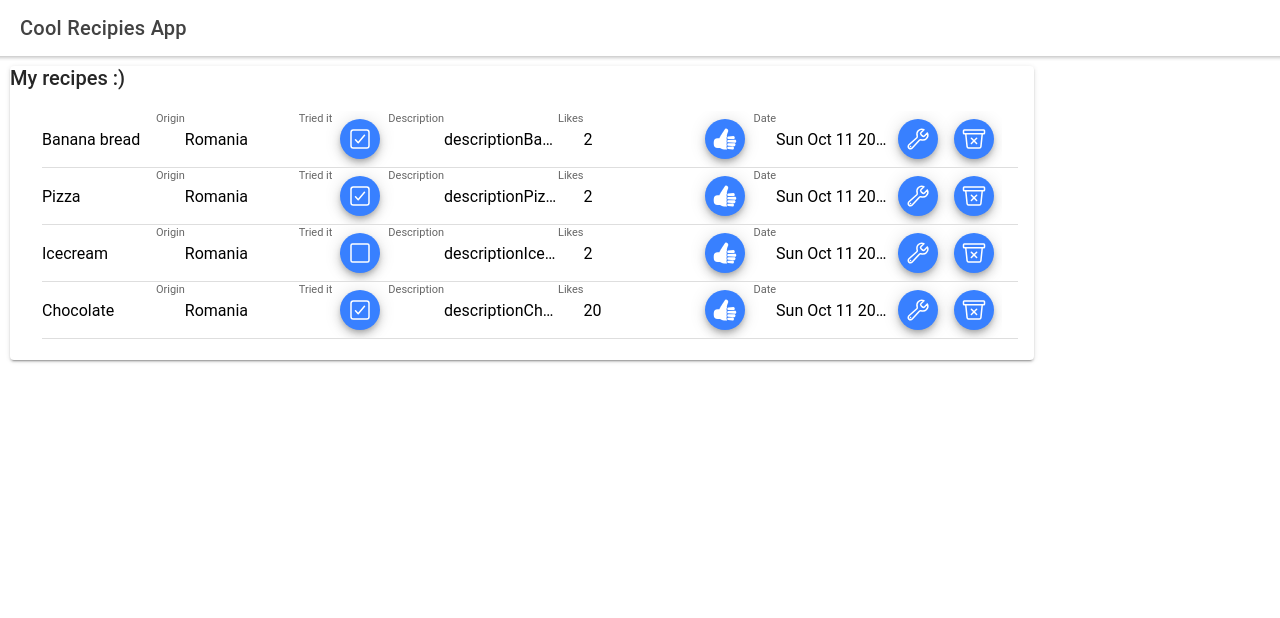
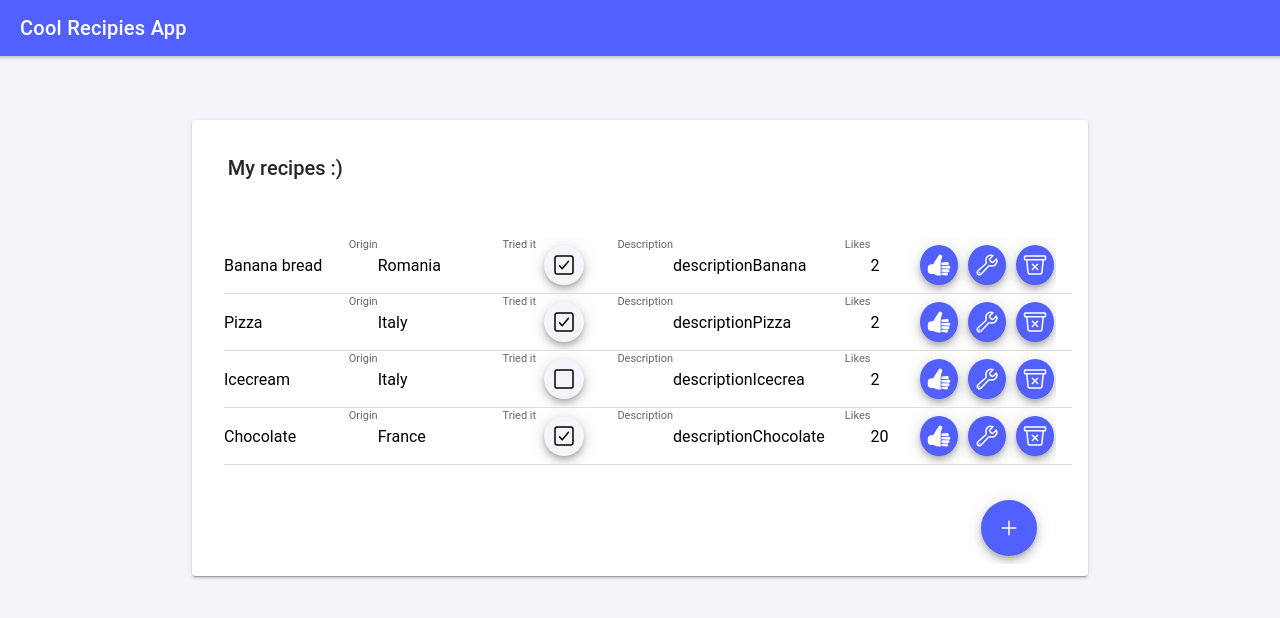
Before and after one commit to florentina-ban/ionic, a React (Create React App) app: page /home in a window 1280 px wide. Shown: the top 618 px of the page. Built offline with nearby package versions, Linux system fonts and the light colour scheme.

Commit message:
Design work - RecipeList; remove recipe behaviour

```diff
--- a/src/App.tsx
+++ b/src/App.tsx
@@ -27,7 +27,7 @@ const App: React.FC = () => (
   <IonApp>
     <IonReactRouter>
       <IonRouterOutlet>
-        <Route path="/home" component={RecipeList} exact={true} />
+        <Route exact path="/home" component={RecipeList} />
         <Route path="/edit/:id" component={EditRecipe}  />
         <Route exact path="/" render={() => <Redirect to="/home" />} />
       </IonRouterOutlet>
--- a/src/components/EditRecipe.tsx
+++ b/src/components/EditRecipe.tsx
@@ -1,4 +1,4 @@
-import React from 'react';
+import React, { useState } from 'react';
 import { IonCard, IonCardContent, IonCardTitle, IonContent, IonHeader, IonInput, IonItem, IonItemDivider, IonLabel, IonPage, IonTitle, IonToolbar } from '@ionic/react';
 import './recipeList.css';
 import RecipePropsRoute from '../interfaces/RecipePropsRoute';
@@ -14,7 +14,8 @@ const logger = getLogger("editRecipe");
 
 const EditRecipe: React.FC<RecipePropsRoute> = ({history, match}) =>  {
 logger("orice");
-    const currentRecipe = { id: 4, name: "Chocolate", text: "descriptionChocolate", likes: 20};//recipeProvider(+match.params.id);
+    const currentRecipe = recipeProvider(+match.params.id);
+    const [state, setState] = useState(currentRecipe);
     const { text, name, likes } = currentRecipe;
     return (
         <IonPage>
--- a/src/components/Recipe.tsx
+++ b/src/components/Recipe.tsx
@@ -1,5 +1,5 @@
-import { IonButton, IonCheckbox, IonFabButton, IonIcon, IonItem, IonLabel, IonNote } from '@ionic/react';
-import { alertCircleOutline, buildOutline, checkboxOutline, checkmark, checkmarkCircleOutline, checkmarkCircleSharp, closeCircleOutline, closeCircleSharp, square, squareOutline, thumbsUp, thumbsUpOutline, thumbsUpSharp, trashBinOutline } from 'ionicons/icons';
+import {IonFabButton, IonIcon, IonItem, IonLabel, IonNote } from '@ionic/react';
+import {  buildOutline, checkboxOutline,  squareOutline, thumbsUp, trashBinOutline } from 'ionicons/icons';
 import React, { useState } from 'react';
 import RecipePropsExt from '../interfaces/RecipePropsExt';
 import './recipeList.css';
@@ -19,34 +19,37 @@ const Recipe: React.FC<RecipePropsExt> = (props) => {
         const { editRecipe } = state;
         editRecipe(id);
     }
+    const onDelete = () =>  {
+      const {removeRecipe} = state;
+      removeRecipe(id);
+
+    }
 
   return (
         <IonItem>
-          <IonLabel>{name}</IonLabel>
+          <IonLabel class="normalLabel">{name}</IonLabel>
           <IonNote>Origin</IonNote>
-          <IonLabel>{origin}</IonLabel>
+          <IonLabel class="normalLabel">{origin}</IonLabel>
           <IonNote>Tried it</IonNote>
-          { triedIt && <IonFabButton size="small"><IonIcon  icon={checkboxOutline}/></IonFabButton>}
-          { !triedIt && <IonFabButton size="small"><IonIcon icon={squareOutline}/></IonFabButton> }
+          { triedIt && <IonFabButton color="light" size="small"><IonIcon  icon={checkboxOutline}/></IonFabButton>}
+          { !triedIt && <IonFabButton color="light" size="small"><IonIcon icon={squareOutline}/></IonFabButton> }
 
           <IonNote>Description</IonNote>
-          <IonLabel>{text}</IonLabel>
+          <IonLabel class="largeLabel">{text}</IonLabel>
           <IonNote>Likes</IonNote>
-          <IonLabel class="label">{likes}</IonLabel>
+          <IonLabel class="smallLabel">{likes}</IonLabel>
           <div className="flexInlineContainer">
-          <IonFabButton size="small" onClick={addLike}>
+          <IonFabButton size="small" color="tertiary" onClick={addLike}>
             <IonIcon icon={thumbsUp} />
           </IonFabButton>
           </div>
-          <IonNote>Date</IonNote>
-          <IonLabel>{date.toDateString()}</IonLabel>
           <div className="flexInlineContainer">
-          <IonFabButton size="small" >
-            <IonIcon icon={buildOutline} />
+          <IonFabButton size="small" color="tertiary">
+            <IonIcon icon={buildOutline}  onClick={onEditRecipe}/>
           </IonFabButton>
           </div>
           <div className="flexInlineContainer">
-          <IonFabButton size="small">
+          <IonFabButton size="small" color="tertiary" onClick={onDelete}>
             <IonIcon icon={trashBinOutline} />
           </IonFabButton>
           </div>
--- a/src/components/RecipeList.tsx
+++ b/src/components/RecipeList.tsx
@@ -1,29 +1,26 @@
 import React, { useState } from 'react';
-import { IonCard, IonCardContent, IonCardTitle, IonContent, IonHeader, IonList, IonPage, IonTitle, IonToolbar } from '@ionic/react';
+import { IonCard, IonCardContent, IonCardTitle, IonContent, IonFabButton, IonHeader, IonIcon, IonItemDivider, IonList, IonPage, IonTitle, IonToolbar } from '@ionic/react';
 import Recipe from './Recipe';
 import './recipeList.css';
 import { RouteComponentProps } from 'react-router';
 import RecipeProps from '../interfaces/RecipeProps';
 import { getLogger } from '../core';
+import { add, addCircleOutline } from 'ionicons/icons';
 
 const recipesProvider = () => {
     var recipeList: RecipeProps[]
     recipeList = [
         { id: 1, name: "Banana bread", origin: "Romania", triedIt:true, date: new Date('2020-10-11'), text: "descriptionBanana", likes: 2},
-        { id: 2, name: "Pizza", origin: "Romania", triedIt:true, date: new Date('2020-10-11'), text: "descriptionPizza", likes: 2},
-        { id: 3, name: "Icecream", origin: "Romania", triedIt:false, date: new Date('2020-10-11'), text: "descriptionIcecrea", likes: 2},
-        { id: 4, name: "Chocolate",  origin: "Romania", triedIt:true, date: new Date('2020-10-11'), text: "descriptionChocolate", likes: 20}
+        { id: 2, name: "Pizza", origin: "Italy", triedIt:true, date: new Date('2020-10-11'), text: "descriptionPizza", likes: 2},
+        { id: 3, name: "Icecream", origin: "Italy", triedIt:false, date: new Date('2020-10-11'), text: "descriptionIcecrea", likes: 2},
+        { id: 4, name: "Chocolate",  origin: "France", triedIt:true, date: new Date('2020-10-11'), text: "descriptionChocolate", likes: 20}
     ];
     return recipeList;
    }
 
-
-
 const RecipeList: React.FC<RouteComponentProps> = ({history}) =>  {
     const [state, setRecipes] = useState({
         recipes: recipesProvider(), selected: 1});
-
-
 
     const addRecipe = () => {
         const {recipes, selected} = state;
@@ -36,25 +33,31 @@ const RecipeList: React.FC<RouteComponentProps> = ({history}) =>  {
         const recipes2 = recipes.concat({ id, origin, date, triedIt, text, name, likes:0});
         setRecipes({recipes: recipes2, selected: selected});
     }
-    const showEditCard = () => {
+    const removeRecipe = (id: number) => {
+        const {recipes} = state;
+        const recipes2 = recipes.filter(recipe => recipe.id!==id)
+        setRecipes({...state, recipes: recipes2});
+    }
 
-    }
     const { recipes } = state;
     return (
         <IonPage>
             <IonHeader>
-                <IonToolbar>
+                <IonToolbar color="tertiary">
                   <IonTitle>Cool Recipies App</IonTitle>
                 </IonToolbar>
             </IonHeader>
-            <IonContent>
+            <IonContent color="light">
                 <IonCard id="recipeList">
-                    <IonCardTitle>My recipes  :)</IonCardTitle>
-                    <IonCardContent>
-                        <IonList>
+                    <IonCardTitle class="cardTitle">My recipes  :)</IonCardTitle>
+                    <IonCardContent >
+                        <IonList >
                         {recipes.map(({id, text, name, likes, origin, date, triedIt}) =>
-                        <Recipe key={id} id={id} origin={origin} date={date} triedIt={triedIt} name={name} text={text} likes={likes} editRecipe={id => history.push(`/item/${id}`)}/>
+                        <Recipe key={id} id={id} origin={origin} date={date} triedIt={triedIt} name={name} text={text} likes={likes}
+                        editRecipe={id => history.push(`/item/${id}`)}
+                        removeRecipe={id => removeRecipe(id)}/>
                         )}
+                        <IonFabButton id="addButton" color="tertiary" onClick={addRecipe}> <IonIcon icon={add}></IonIcon></IonFabButton>
                         </IonList>
                     </IonCardContent>
                 </IonCard>
--- a/src/components/recipeList.css
+++ b/src/components/recipeList.css
@@ -1,17 +1,36 @@
 #recipeList{
-    display: inline-block;
-    width: 80%;
-    height: auto;
+    display: block;
+    width: 70%;
+    margin: auto;
+    margin-top: 5%;
 }
 #editRecipe{
     display: inline-block;
     width: 40%;
     height: auto;
 }
-#recipeList:hover{
-    cursor: pointer;
-}
-.likeButton{
+.flexInlineContainer{
+    display: block;
     display: flex;
     justify-content: center;
 }
+.smallLabel{
+    max-width: 5% !important;
+}
+.normalLabel{
+  max-width: 15% !important;
+}
+.largeLabel{
+    max-width: 25% !important;
+}
+ion-fab-button{
+    margin-right: 4%;
+}
+#addButton{
+    display: inline;
+    float: right;
+    margin-top: 4%;
+}
+.cardTitle{
+    margin: 4%;
+}
--- a/src/interfaces/RecipePropsExt.tsx
+++ b/src/interfaces/RecipePropsExt.tsx
@@ -2,6 +2,7 @@ import RecipeProps from "./RecipeProps";
 
 interface RecipePropsExt extends RecipeProps{
     editRecipe: (id? : number) => void;
+    removeRecipe: (id: number) => void;
 }
 
 export default RecipePropsExt;
```
